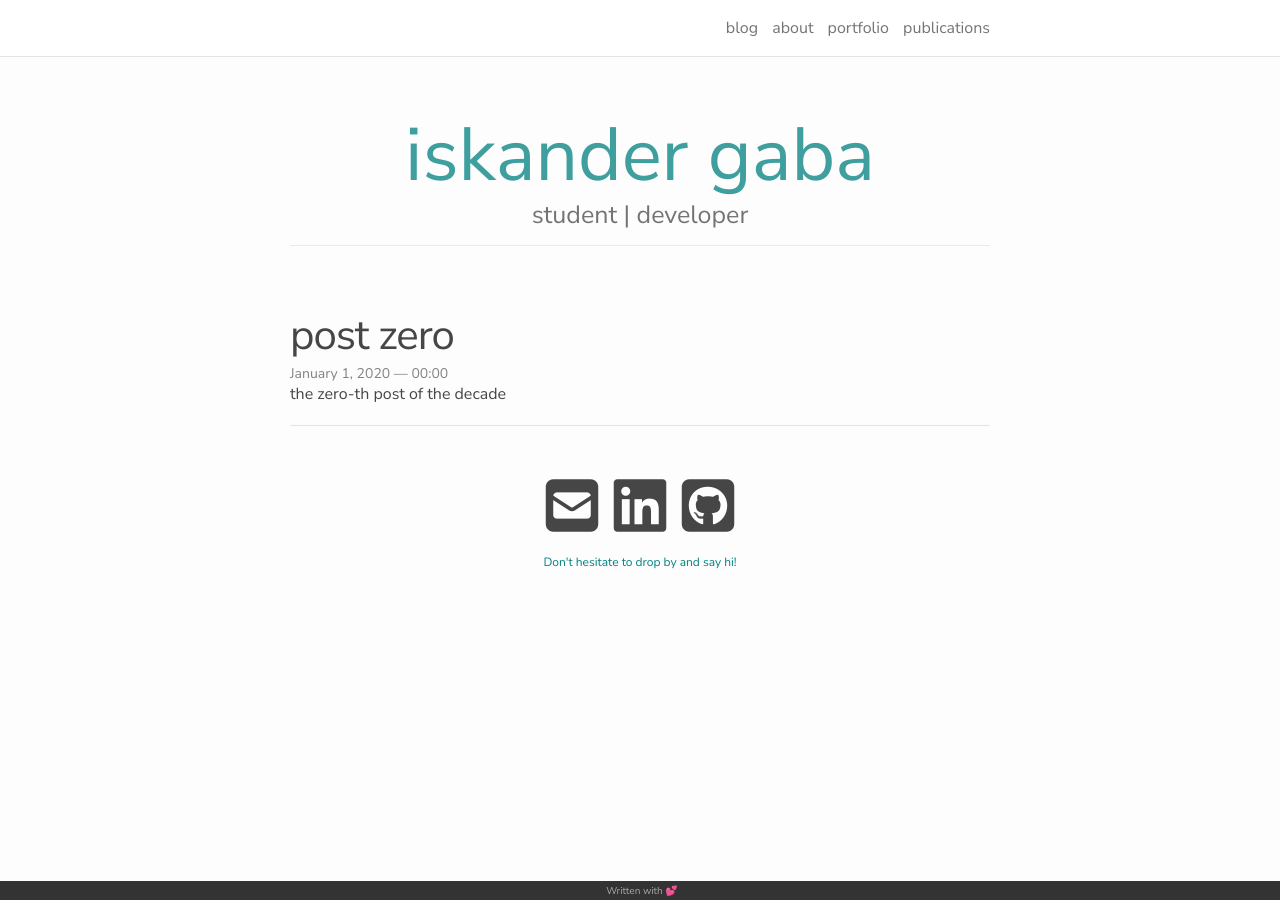
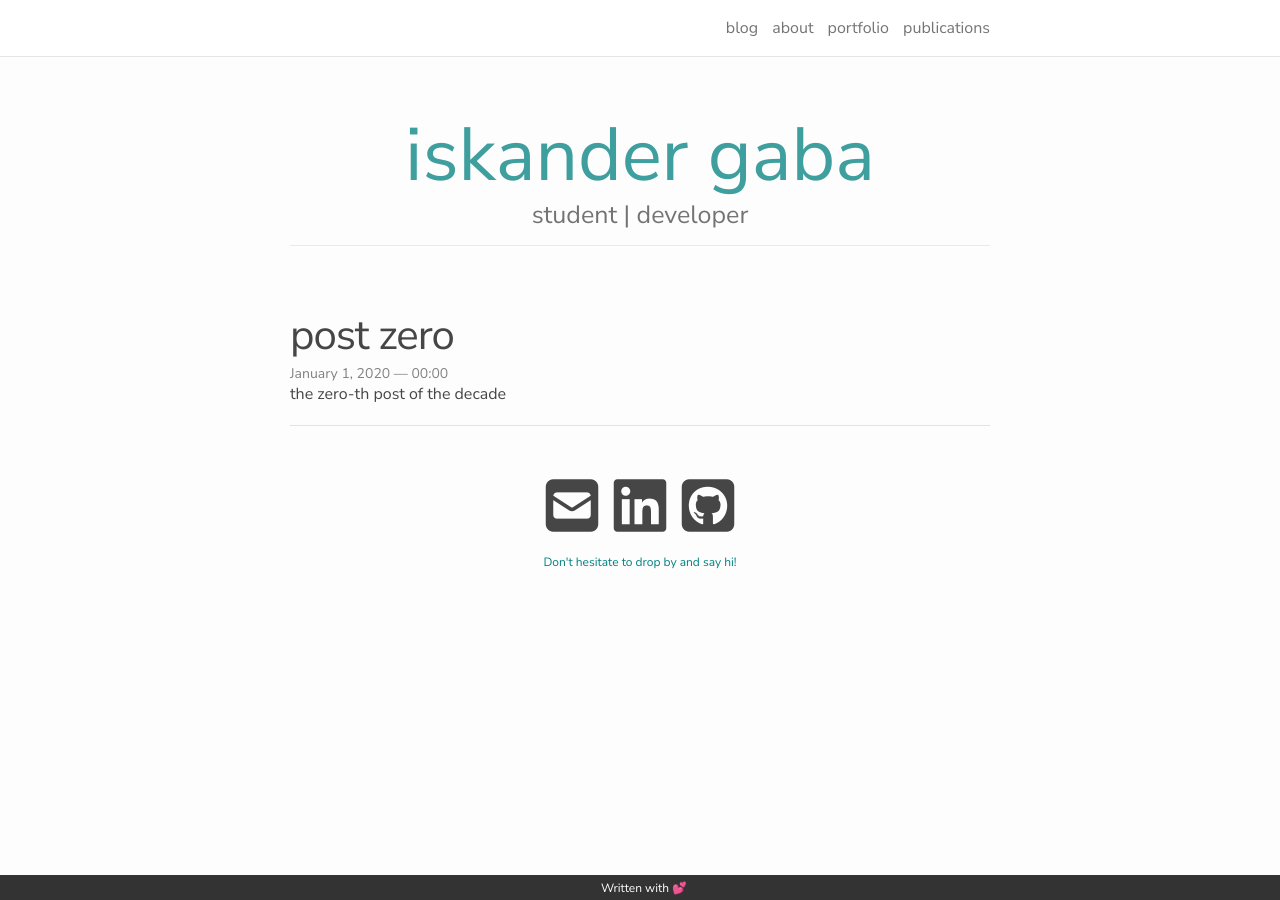
Before and after one commit to iskandergaba/iskandergaba.github.io, a Jekyll site: the page built from index.html, in a window 1280 px wide. Built offline with Jekyll 4.4.1, drawn with Linux system fonts in a browser that asks for light colours; nearby versions of some CDN libraries; the list of posts is cut into pages by our own code.

Commit message:
Visibility enhancements to site footer

```diff
--- a/_sass/_layout.scss
+++ b/_sass/_layout.scss
@@ -74,11 +74,11 @@ display: line;
  */
 .site-footer {
 border-top: 1px solid $grey-color-dark;
-font-size: 10px;
+font-size: 12px;
 background-color: $grey-color-dark;
-padding: 2px;
+padding: 4px;
 text-align: center;
-color: #aaa;
+color: white;
 position:fixed;
 left:0px;
 bottom:0px;
```
